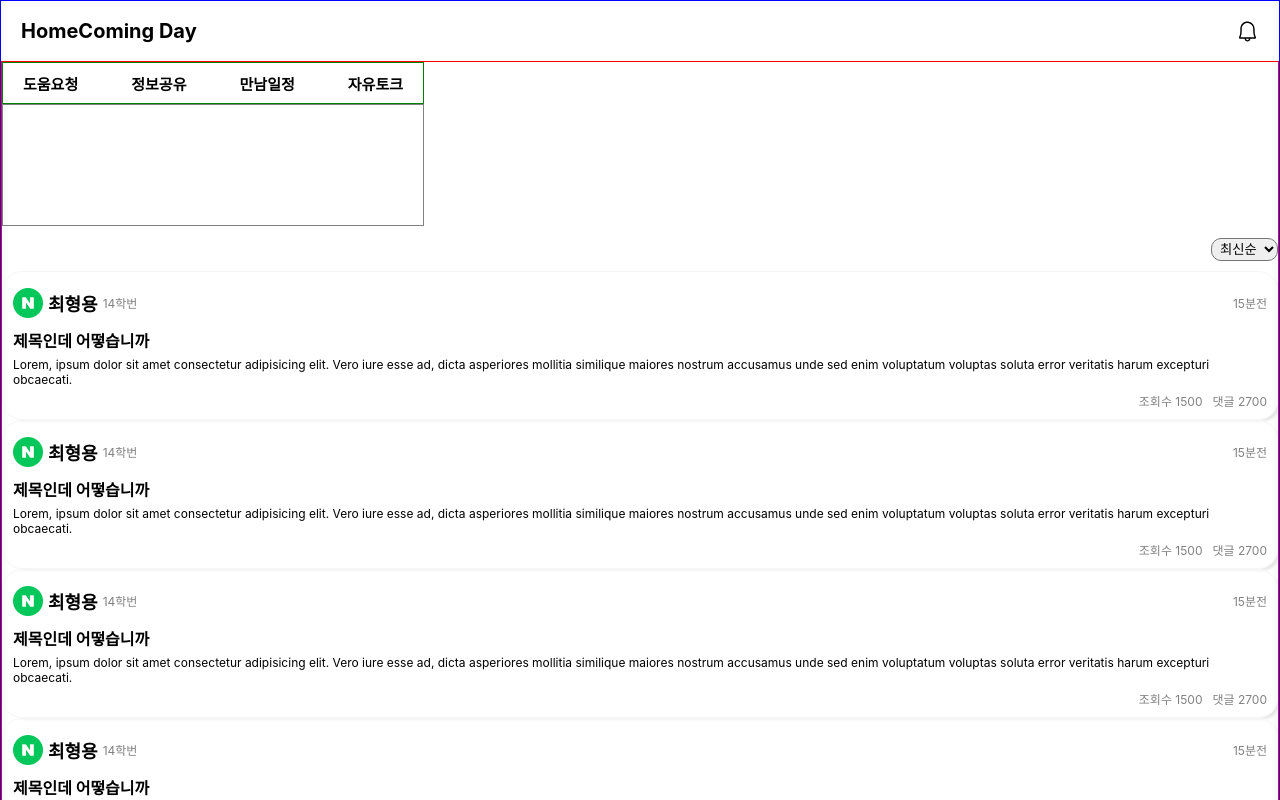
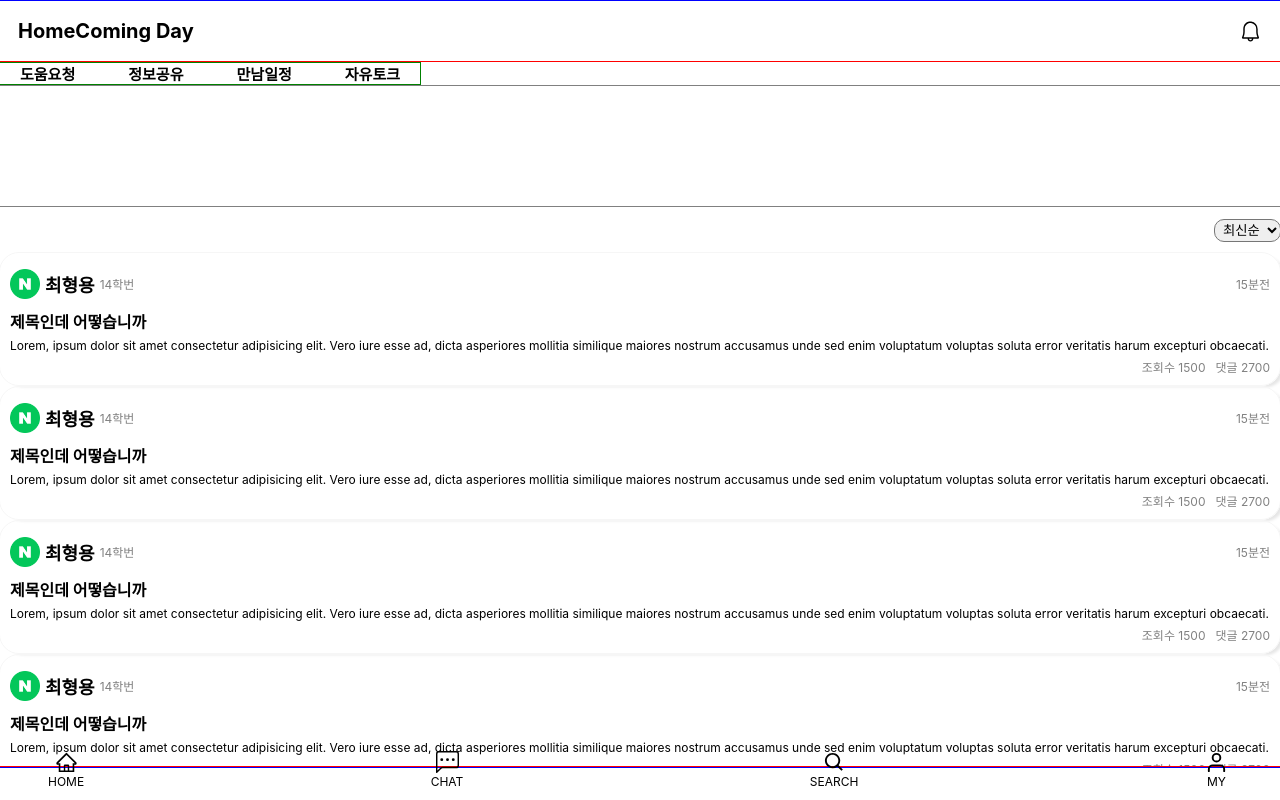
Before and after one commit to jennywoon/HomeComingDay, a React (Create React App) app: page / in a window 1280 px wide. Shown: the top 800 px of the page. Built offline with nearby package versions, Linux system fonts and the light colour scheme.

Commit message:
height 조정

```diff
--- a/src/components/BottomTap.jsx
+++ b/src/components/BottomTap.jsx
@@ -39,7 +39,8 @@ export default BottomTap;
 
 const SecondWrap = styled.div`
     /* width: 420px; */
-    position: relative;
+    width: 100%;
+    position: fixed;
     bottom: 0;
 `
 const Bottom = styled.div`
--- a/src/components/Help.jsx
+++ b/src/components/Help.jsx
@@ -111,7 +111,8 @@ const HelpContainer = styled.div`
 `
 
 const Banner = styled.div`
-    width: 420px;
+    /* width: 420px; */
+    width: 100vw;
     height: 120px;
     border: 1px solid gray;
     margin-bottom: 12px;
--- a/src/components/Home.jsx
+++ b/src/components/Home.jsx
@@ -17,6 +17,7 @@ export default Home;
 const HomeContainer = styled.div`
     width: 100%;
     /* height: 800px; */
+    height: 88vh;
     /* height: calc(var(--vh, 1vh) * 93); */
     border: 1px solid red;
     display: flex;
```
